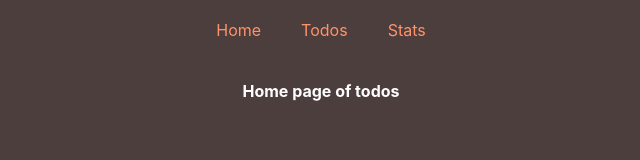
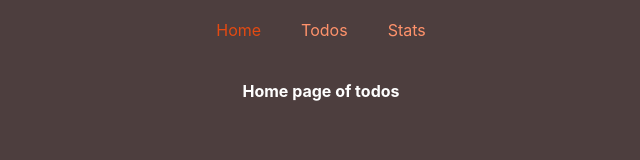
Before and after one commit to kgrzesiu/react-redux-ts-template, a React (Create React App) app: page / in a window 1280 px wide. Shown: the top 160 px of the page, without its empty margins (319-959 px from the left). Built offline with nearby package versions, Linux system fonts and the light colour scheme.

Commit message:
Add custom active link

```diff
--- a/src/css/App.css
+++ b/src/css/App.css
@@ -49,5 +49,5 @@ https://colorhunt.co/palette/180966
 }
 
 .Navigation a.customActive {
-  color: #ff926b;
+  color: #e44a12;
 }
```
